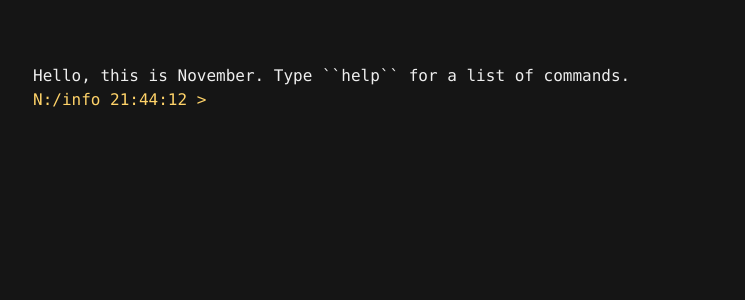
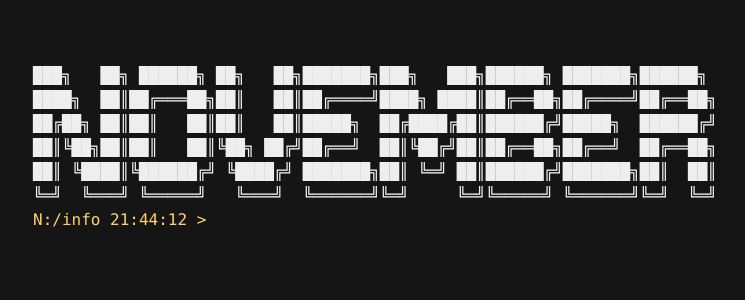
Before and after one commit to saamonlover/november, a Next.js app: page / in a window 1280 px wide. Shown: the top 300 px of the page, without its empty margins (111-856 px from the left). Built offline with nearby package versions, Linux system fonts and the light colour scheme.

Commit message:
feat: add an ascii art and adjust the css to correctly display it

```diff
--- a/src/app/globals.css
+++ b/src/app/globals.css
@@ -12,6 +12,7 @@
   width: 100vw;
   height: 100vh;
   overflow: auto;
+  white-space: pre;
 }
 
 input:focus {
--- a/src/app/terminal.js
+++ b/src/app/terminal.js
@@ -6,6 +6,7 @@ import {
   techContent,
   projectsContent,
   contactContent,
+  initialOutput,
 } from '../data/commands'
 
 function getTime() {
@@ -18,9 +19,7 @@ function getTime() {
 
 const Terminal = () => {
   const [input, setInput] = useState('N:/info ' + getTime() + ' > ')
-  const [output, setOutput] = useState([
-    'Hello, this is November. Type ``help`` for a list of commands.',
-  ])
+  const [output, setOutput] = useState([initialOutput])
 
   const formRef = useRef(null)
 
--- a/src/data/commands.js
+++ b/src/data/commands.js
@@ -95,6 +95,17 @@ const contactContent = `
   |
   `
 
+const initialOutputSplitted = [
+  '███╗   ██╗ ██████╗ ██╗   ██╗███████╗███╗   ███╗██████╗ ███████╗██████╗',
+  '████╗  ██║██╔═══██╗██║   ██║██╔════╝████╗ ████║██╔══██╗██╔════╝██╔══██╗',
+  '██╔██╗ ██║██║   ██║██║   ██║█████╗  ██╔████╔██║██████╔╝█████╗  ██████╔╝',
+  '██║╚██╗██║██║   ██║╚██╗ ██╔╝██╔══╝  ██║╚██╔╝██║██╔══██╗██╔══╝  ██╔══██╗',
+  '██║ ╚████║╚██████╔╝ ╚████╔╝ ███████╗██║ ╚═╝ ██║██████╔╝███████╗██║  ██║',
+  '╚═╝  ╚═══╝ ╚═════╝   ╚═══╝  ╚══════╝╚═╝     ╚═╝╚═════╝ ╚══════╝╚═╝  ╚═╝',
+]
+
+const initialOutput = initialOutputSplitted.join('\n')
+
 // Export these variables
 export {
   helpContent,
@@ -102,4 +113,5 @@ export {
   techContent,
   projectsContent,
   contactContent,
+  initialOutput,
 }
```
